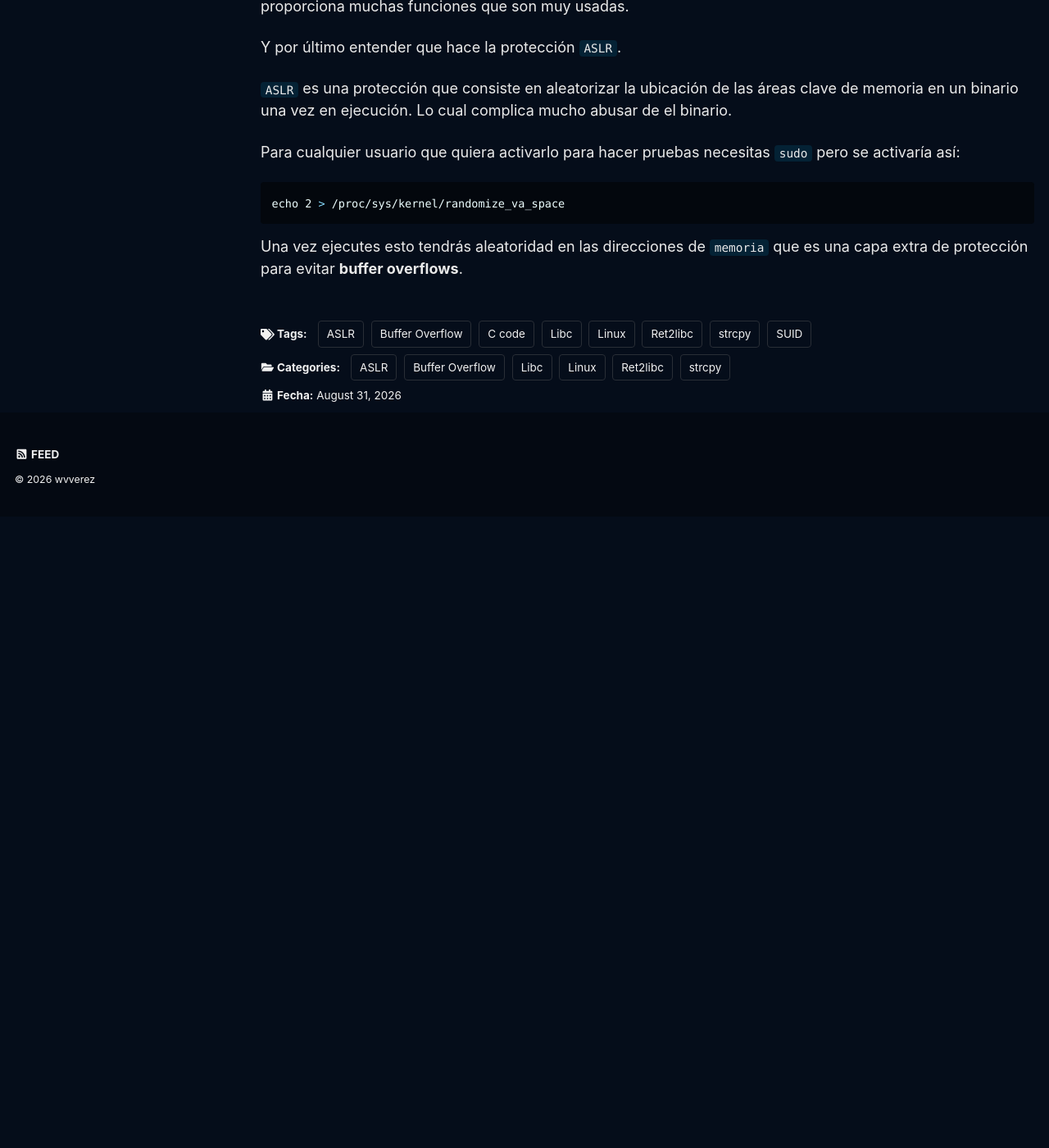
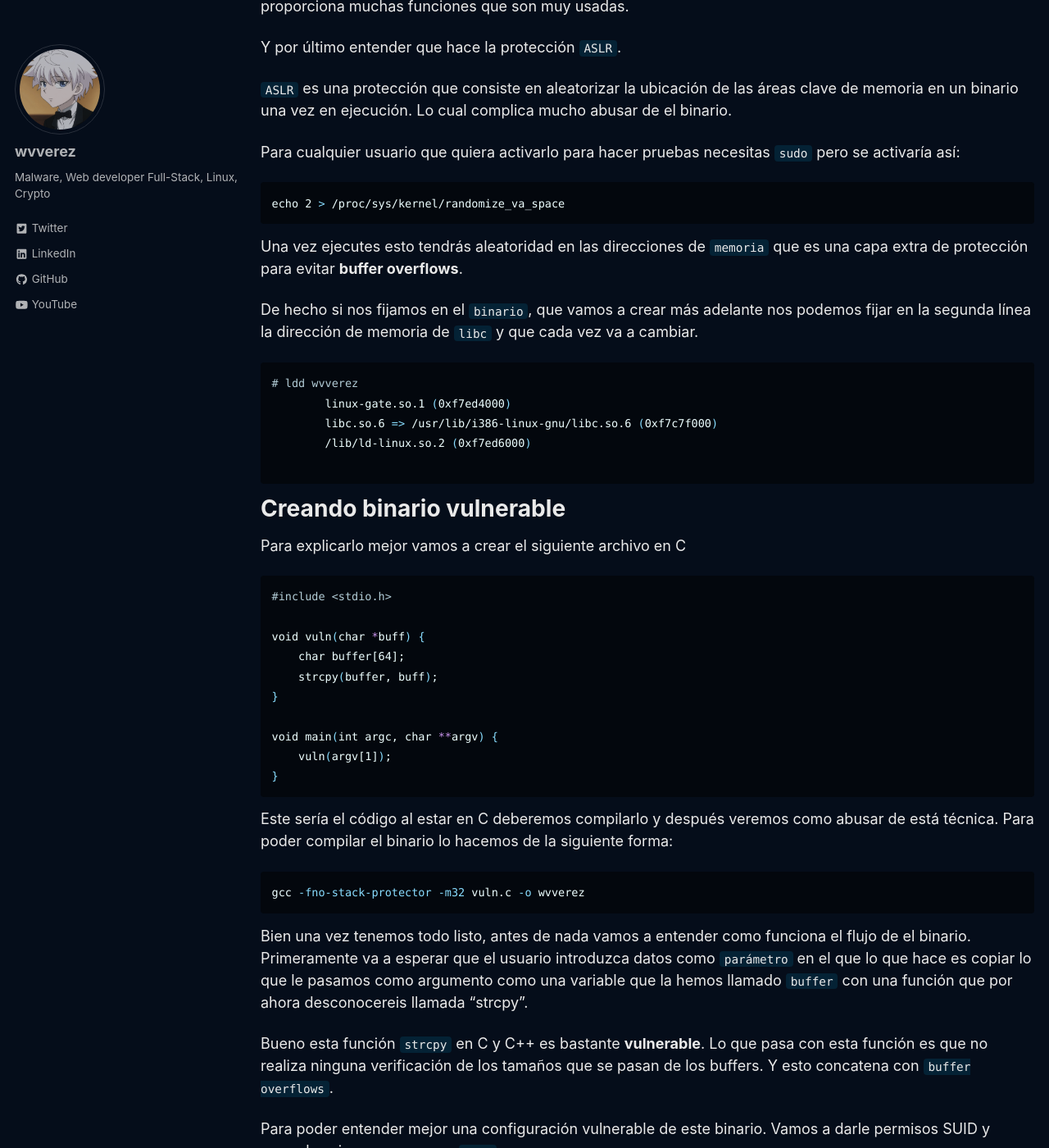
Before and after one commit to wvverez/wvverez.github.io, a Jekyll site: the page built from _posts/2026-08-31-buffer-overflow.md, in a window 1280 px wide and 1400 px high, scrolled down 1268 px. Shown: the whole window at 82% size. Built offline with Jekyll 4.4.1, drawn with Linux system fonts in a browser that asks for light colours; cached includes are drawn as plain includes; a script that is not in the unit is left out; before the commit the page ends 1898 px from its top, so only the background shows below that; some of the changed text lies outside the part shown.

Commit message:
Update 2026-08-31-buffer-overflow.md

````diff
--- a/_posts/2026-08-31-buffer-overflow.md
+++ b/_posts/2026-08-31-buffer-overflow.md
@@ -57,3 +57,50 @@
 ```
 
 Una vez ejecutes esto tendrás aleatoridad en las direcciones de `memoria` que es una capa extra de protección para evitar **buffer overflows**.
+
+De hecho si nos fijamos en el `binario`, que vamos a crear más adelante nos podemos fijar en la segunda línea la dirección de memoria de `libc` y que cada vez va a cambiar.
+
+```sh
+# ldd wvverez
+        linux-gate.so.1 (0xf7ed4000)
+        libc.so.6 => /usr/lib/i386-linux-gnu/libc.so.6 (0xf7c7f000)
+        /lib/ld-linux.so.2 (0xf7ed6000)
+
+```
+
+# Creando binario vulnerable
+
+Para explicarlo mejor vamos a crear el siguiente archivo en C
+
+```sh
+#include <stdio.h>
+
+void vuln(char *buff) {
+    char buffer[64];
+    strcpy(buffer, buff);
+}
+
+void main(int argc, char **argv) {
+    vuln(argv[1]);
+}
+```
+
+Este sería el código al estar en C deberemos compilarlo y después veremos como abusar de está técnica. Para poder compilar el binario lo hacemos de la siguiente forma:
+
+```sh
+gcc -fno-stack-protector -m32 vuln.c -o wvverez
+```
+
+Bien una vez tenemos todo listo, antes de nada vamos a entender como funciona el flujo de el binario. Primeramente va a esperar que el usuario introduzca datos como `parámetro` en el que lo que hace es copiar lo que le pasamos como argumento como una variable que la hemos llamado `buffer` con una función que por ahora desconocereis llamada "strcpy".
+
+
+Bueno esta función `strcpy` en C y C++ es bastante **vulnerable**. Lo que pasa con esta función es que no realiza ninguna verificación de los tamaños que se pasan de los buffers. Y esto concatena con `buffer overflows`.
+
+Para poder entender mejor una configuración vulnerable de este binario. Vamos a darle permisos SUID y grupo le asignaremos como `root`.
+
+```sh
+chown root:root wvverez
+chmod u+s wvverez
+```
+
+Cuando hacemos esto lo que estamos indicando es que cada vez que lo ejecute un usuario físico cualquiera, lo va a estar ejecutando como el `propietario` de dicho archivo, es decir `root`.
````
